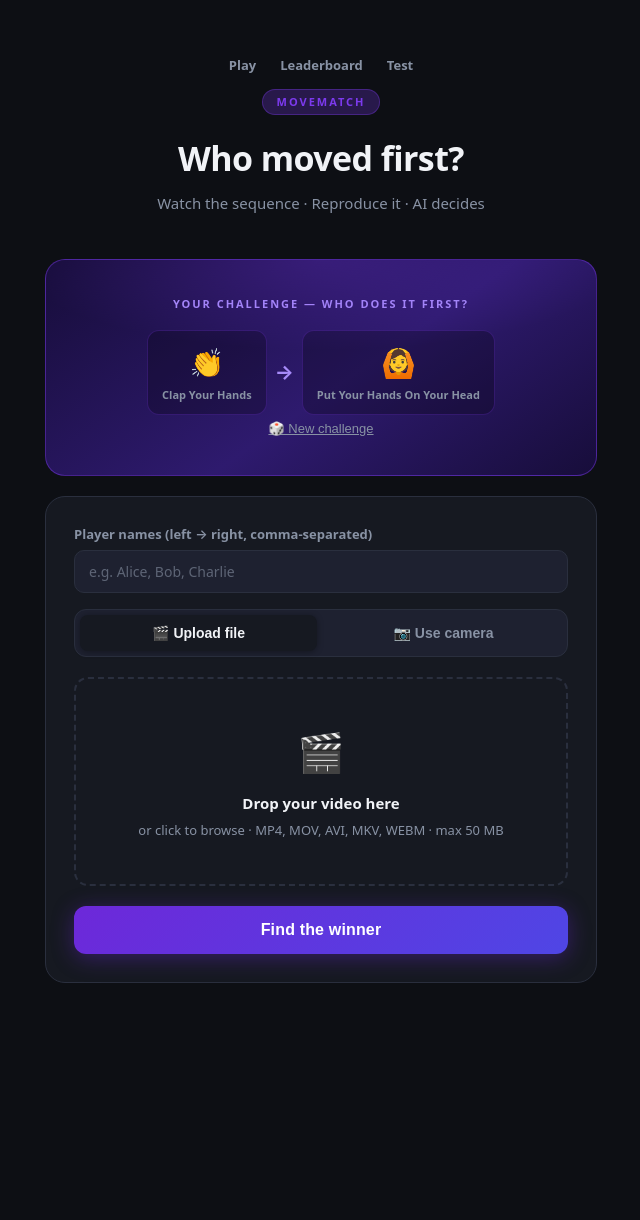
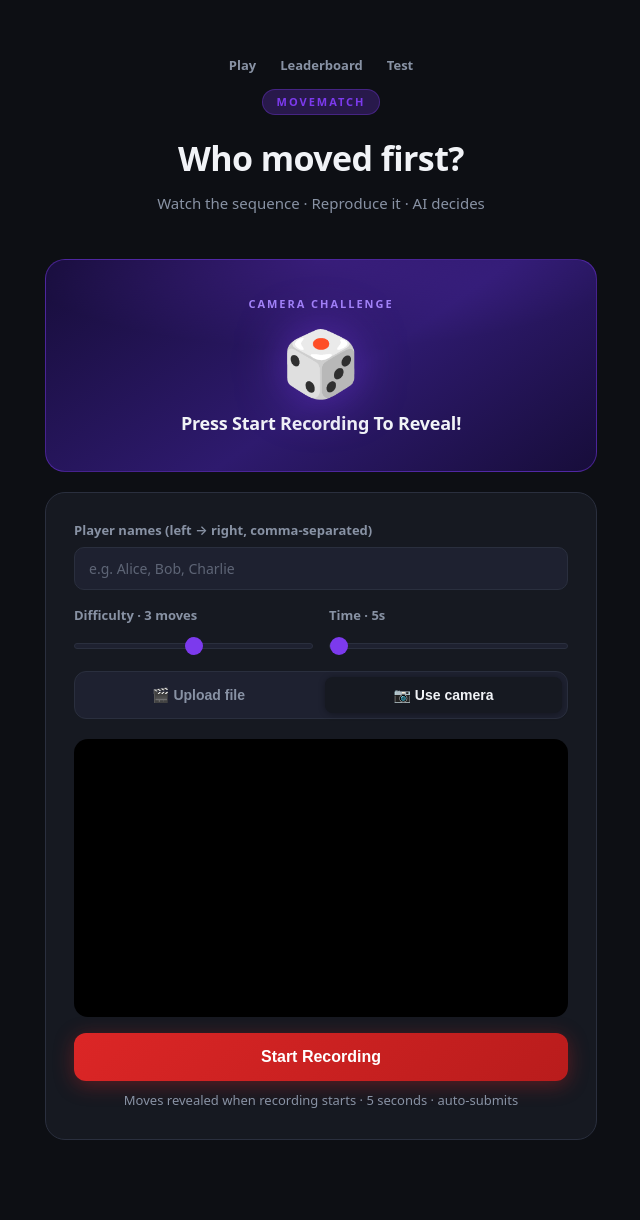
Before and after one commit to Swiss-ai-Weeks/visual-inspector, a Flask app: page / in a window 1280 px wide. Shown: the whole page, without its empty margins (319-959 px from the left). Before the commit the page ends 983 px from the top, so only its background shows below. Run offline with Flask 3, Linux system fonts and the light colour scheme.

Commit message:
app improvements

```diff
--- a/app/app.py
+++ b/app/app.py
@@ -34,10 +34,11 @@ DB_PATH = BASE_DIR / "movematch.db"
 
 ALLOWED_EXT = {"mp4", "mov", "avi", "mkv", "webm"}
 MAX_MB = 50
-SEQUENCE_LENGTH = 2
 CHUNK_DURATION = 2
 CHUNK_OVERLAP = 1
-RECORD_SECONDS = 8
+
+MIN_DIFFICULTY, MAX_DIFFICULTY, DEFAULT_DIFFICULTY = 1, 5, 3
+MIN_SECONDS, MAX_SECONDS, DEFAULT_SECONDS = 5, 10, 5
 
 app = Flask(__name__)
 app.wsgi_app = ProxyFix(app.wsgi_app, x_for=1, x_proto=1, x_host=1, x_prefix=1)
@@ -122,8 +123,15 @@ def allowed_file(filename: str) -> bool:
     return "." in filename and filename.rsplit(".", 1)[1].lower() in ALLOWED_EXT
 
 
-def generate_challenge() -> list[str]:
-    return random.sample(MOVE_POOL, min(SEQUENCE_LENGTH, len(MOVE_POOL)))
+def generate_challenge(num_moves: int = DEFAULT_DIFFICULTY) -> list[str]:
+    return random.sample(MOVE_POOL, min(num_moves, len(MOVE_POOL)))
+
+
+def clamp_int(value, lo: int, hi: int, default: int) -> int:
+    try:
+        return max(lo, min(hi, int(value)))
+    except (TypeError, ValueError):
+        return default
 
 
 def ensure_mp4(src: Path) -> Path:
@@ -248,7 +256,10 @@ def parse_names(csv: str) -> list[str]:
 @app.route("/", methods=["GET", "POST"])
 def index():
     result: GameResult | None = None
-    challenge = generate_challenge()
+    source = request.form if request.method == "POST" else request.args
+    difficulty = clamp_int(source.get("difficulty"), MIN_DIFFICULTY, MAX_DIFFICULTY, DEFAULT_DIFFICULTY)
+    record_seconds = clamp_int(source.get("time"), MIN_SECONDS, MAX_SECONDS, DEFAULT_SECONDS)
+    challenge = generate_challenge(difficulty)
 
     if request.method == "POST":
         raw = request.form.get("challenge_json", "")
@@ -269,7 +280,12 @@ def index():
         "index.html",
         challenge=challenge,
         challenge_json=json.dumps(challenge),
-        record_seconds=RECORD_SECONDS,
+        difficulty=difficulty,
+        record_seconds=record_seconds,
+        min_difficulty=MIN_DIFFICULTY,
+        max_difficulty=MAX_DIFFICULTY,
+        min_seconds=MIN_SECONDS,
+        max_seconds=MAX_SECONDS,
         result=result,
     )
 
@@ -335,7 +351,8 @@ def test_page():
 
 @app.route("/api/challenge", methods=["POST"])
 def api_new_challenge():
-    return json.dumps(generate_challenge()), 200, {"Content-Type": "application/json"}
+    difficulty = clamp_int(request.values.get("difficulty"), MIN_DIFFICULTY, MAX_DIFFICULTY, DEFAULT_DIFFICULTY)
+    return json.dumps(generate_challenge(difficulty)), 200, {"Content-Type": "application/json"}
 
 
 @app.errorhandler(413)
--- a/app/models.py
+++ b/app/models.py
@@ -11,12 +11,12 @@ MOVE_POOL = [
     "raise one arm",
     "put your hands on your head",
     "crouch down",
-    "turn around",
     "clap your hands",
     "jump",
     "touch your head",
     "wave",
     "point at the camera",
+    "touch your knee",
 ]
 
 # Best-effort emoji for display. Matched by keyword against a (free-text) move;
@@ -40,7 +40,7 @@ def move_emoji(move: str) -> str:
     for keys, emoji in _EMOJI_KEYWORDS:
         if all(k in low for k in keys):
             return emoji
-    return "\U0001f3af"  # 🎯
+    return "\U0001f3af"  # target
 
 
 @dataclass
--- a/app/static/style.css
+++ b/app/static/style.css
@@ -667,6 +667,44 @@ body {
 .text-input:focus { border-color: var(--accent); }
 .text-input::placeholder { color: var(--muted); opacity: .6; }
 
+/* ── Range sliders (difficulty / time) ── */
+.field-row {
+  display: flex;
+  gap: 16px;
+}
+.field-row .field-group { flex: 1; }
+
+.range-input {
+  -webkit-appearance: none;
+  appearance: none;
+  width: 100%;
+  height: 6px;
+  border-radius: 999px;
+  background: var(--surface2);
+  border: 1px solid var(--border);
+  outline: none;
+  cursor: pointer;
+}
+.range-input::-webkit-slider-thumb {
+  -webkit-appearance: none;
+  appearance: none;
+  width: 18px;
+  height: 18px;
+  border-radius: 50%;
+  background: var(--accent);
+  border: none;
+  cursor: pointer;
+}
+.range-input::-moz-range-thumb {
+  width: 18px;
+  height: 18px;
+  border-radius: 50%;
+  background: var(--accent);
+  border: none;
+  cursor: pointer;
+}
+.range-input:focus { border-color: var(--accent); }
+
 /* ── Player results ── */
 .player-results {
   display: flex;
--- a/app/templates/index.html
+++ b/app/templates/index.html
@@ -4,7 +4,7 @@
 
 <!-- Challenge card -->
 <div class="challenge-card" id="challenge-card">
-  <div id="challenge-normal">
+  <div id="challenge-normal" style="display:none">
     <p class="challenge-label">Your challenge &mdash; who does it first?</p>
     <div class="sequence-display">
       {% for move in challenge %}
@@ -17,7 +17,7 @@
     </div>
     <button type="button" class="clear-btn" id="reroll">🎲 New challenge</button>
   </div>
-  <div id="challenge-mystery" style="display:none">
+  <div id="challenge-mystery">
     <p class="challenge-label">Camera Challenge</p>
     <span class="challenge-emoji" style="font-size:64px">🎲</span>
     <p class="challenge-text">Press Start Recording to reveal!</p>
@@ -35,18 +35,36 @@
              class="text-input" placeholder="e.g. Alice, Bob, Charlie">
     </div>
 
+    <!-- Difficulty & time -->
+    <div class="field-row">
+      <div class="field-group">
+        <label class="field-label" for="difficulty">
+          Difficulty &middot; <span id="difficulty-value">{{ difficulty }}</span> moves
+        </label>
+        <input type="range" id="difficulty" name="difficulty" class="range-input"
+               min="{{ min_difficulty }}" max="{{ max_difficulty }}" step="1" value="{{ difficulty }}">
+      </div>
+      <div class="field-group">
+        <label class="field-label" for="record_time">
+          Time &middot; <span id="time-value">{{ record_seconds }}</span>s
+        </label>
+        <input type="range" id="record_time" name="time" class="range-input"
+               min="{{ min_seconds }}" max="{{ max_seconds }}" step="1" value="{{ record_seconds }}">
+      </div>
+    </div>
+
     <!-- Mode toggle -->
     <div class="mode-toggle">
-      <button type="button" class="mode-btn active" id="btn-upload" onclick="setMode('upload')">
+      <button type="button" class="mode-btn" id="btn-upload" onclick="setMode('upload')">
         🎬 Upload file
       </button>
-      <button type="button" class="mode-btn" id="btn-record" onclick="setMode('record')">
+      <button type="button" class="mode-btn active" id="btn-record" onclick="setMode('record')">
         📷 Use camera
       </button>
     </div>
 
     <!-- Upload mode -->
-    <div id="upload-section">
+    <div id="upload-section" style="display:none">
       <div class="upload-zone" id="upload-zone">
         <input type="file" id="video" name="video" accept="video/*">
         <span class="upload-icon" id="upload-icon">🎬</span>
@@ -58,7 +76,7 @@
     </div>
 
     <!-- Record mode -->
-    <div id="record-section" style="display:none">
+    <div id="record-section">
       <div class="camera-wrap">
         <video id="preview" autoplay muted playsinline class="camera-preview"></video>
 
@@ -80,7 +98,7 @@
       <button type="button" class="record-btn" id="record-btn" onclick="startRecording()">
         Start Recording
       </button>
-      <p class="record-hint">Moves revealed when recording starts &middot; {{ record_seconds }} seconds &middot; auto-submits</p>
+      <p class="record-hint">Moves revealed when recording starts &middot; <span id="record-secs">{{ record_seconds }}</span> seconds &middot; auto-submits</p>
     </div>
 
   </form>
@@ -98,15 +116,32 @@
 
 <script>
 const CHALLENGE = {{ challenge_json|safe }};
-const RECORD_SECONDS = {{ record_seconds }};
+
+/* -- Difficulty & time controls -- */
+const diffSlider = document.getElementById('difficulty');
+const diffValue  = document.getElementById('difficulty-value');
+const timeSlider = document.getElementById('record_time');
+const timeValue  = document.getElementById('time-value');
+
+function currentSeconds() { return +timeSlider.value; }
+
+function reloadWith(difficulty, time) {
+  location.href = '{{ url_prefix }}/?difficulty=' + difficulty + '&time=' + time + '&_=' + Date.now();
+}
+
+diffSlider.addEventListener('input', () => { diffValue.textContent = diffSlider.value; });
+// Regenerating the challenge is server-side, so reload once the value settles.
+diffSlider.addEventListener('change', () => reloadWith(diffSlider.value, timeSlider.value));
+
+timeSlider.addEventListener('input', () => {
+  timeValue.textContent = timeSlider.value;
+  document.getElementById('record-secs').textContent    = timeSlider.value;
+  document.getElementById('countdown-num').textContent  = timeSlider.value;
+});
 
 /* -- Reroll challenge -- */
-document.getElementById('reroll').addEventListener('click', async () => {
-  try {
-    const resp = await fetch('{{ url_prefix }}/api/challenge', { method: 'POST' });
-    const moves = await resp.json();
-    location.href = '{{ url_prefix }}/?_=' + Date.now();
-  } catch (e) { location.reload(); }
+document.getElementById('reroll').addEventListener('click', () => {
+  reloadWith(diffSlider.value, timeSlider.value);
 });
 
 /* -- Upload mode -- */
@@ -193,7 +228,7 @@ async function startRecording() {
   recBadge.classList.add('visible');
   btn.textContent = 'Recording...';
 
-  let remaining = RECORD_SECONDS;
+  let remaining = currentSeconds();
   numEl.textContent = remaining;
 
   const timer = setInterval(() => {
```
Also changed, not shown: app/movematch.db, winner.jpg (deleted), 2 other files.
